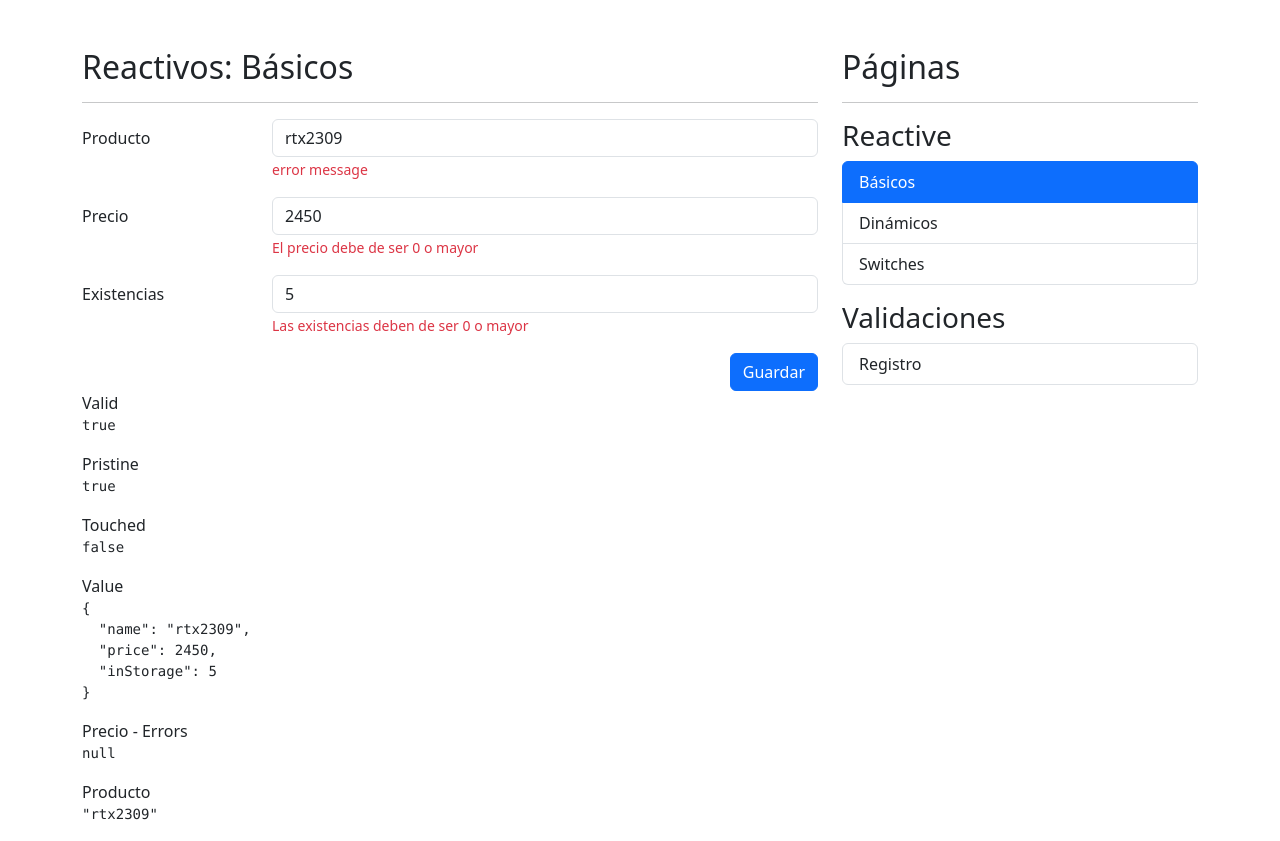
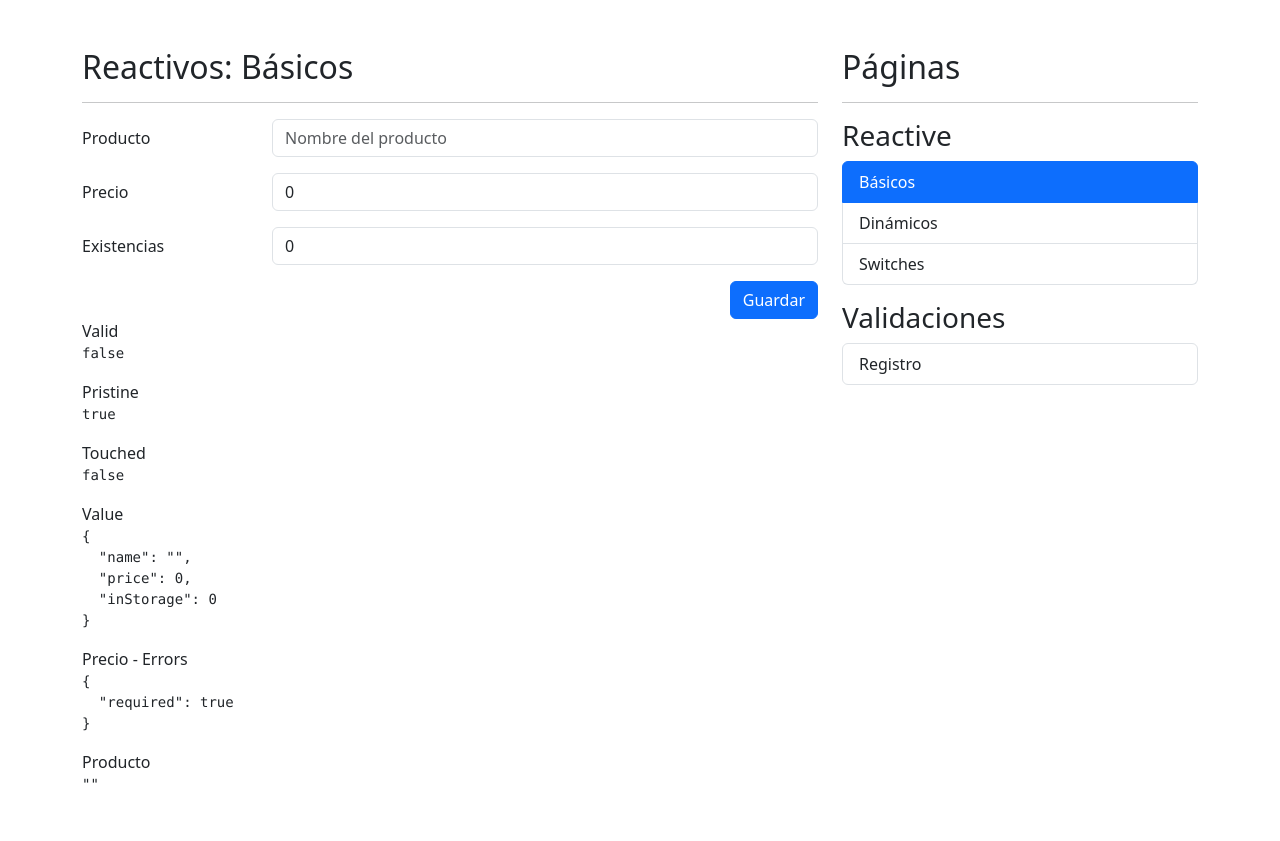
Before and after one commit to jhongmez/formsReactiveApp, an Angular app: page /reactive/basic in a window 1280 px wide. After the commit the page ends 811 px from the top, so only its background shows below. Built offline with nearby package versions, Linux system fonts and the light colour scheme.

Commit message:
Add new validate for inputs

```diff
--- a/src/app/reactive/pages/basic-page/basic-page.component.html
+++ b/src/app/reactive/pages/basic-page/basic-page.component.html
@@ -16,10 +16,10 @@
 									formControlName="name"
 									placeholder="Nombre del producto">
 
-						  <span class="form-text text-danger">
+							<span *ngIf="isValidField('name')" class="form-text text-danger">
 								<!-- Debe de ser de 3 letras -->
-								error message
-						  </span>
+								{{ getFieldError('name') }}
+							</span>
 					 </div>
 				</div>
 
@@ -31,7 +31,7 @@
 									class="form-control"
 									formControlName="price"
 									placeholder="Precio del producto">
-						  <span class="form-text text-danger">
+						  <span *ngIf="isValidField('price')" class="form-text text-danger">
 								El precio debe de ser 0 o mayor
 						  </span>
 					 </div>
@@ -46,7 +46,7 @@
 									formControlName="inStorage"
 									placeholder="Existencias del producto">
 
-						  <span class="form-text text-danger">
+						  <span *ngIf="isValidField('inStorage')" class="form-text text-danger">
 								 Las existencias deben de ser 0 o mayor
 						  </span>
 					 </div>
--- a/src/app/reactive/pages/basic-page/basic-page.component.ts
+++ b/src/app/reactive/pages/basic-page/basic-page.component.ts
@@ -28,11 +28,38 @@ export class BasicPageComponent implements OnInit {
 	constructor( private formBuilder: FormBuilder ) {}
 
 	ngOnInit(): void {
-		this.myForm.reset( rtx2309 );
+		// this.myForm.reset( rtx2309 );
+	}
+
+	isValidField( field: string ): boolean | null {
+		return this.myForm.controls[field].errors &&
+			this.myForm.controls[field].touched
+	}
+
+	getFieldError( field: string ): string | null {
+
+		if( !this.myForm.controls[field] ) return null;
+
+		const errors = this.myForm.controls[field].errors || {};
+
+		for (const key of Object.keys(errors)) {
+			switch( key ) {
+				case 'required':
+					return 'Este campo es requerido';
+				case 'minlength':
+					return `Este campo requiere minimo ${ errors['minlength'].requiredLength } letras`;
+			}
+		}
+
+		return null;
+
 	}
 
 	onSave() {
-		if (this.myForm.invalid) return;
+		if (this.myForm.invalid) {
+			this.myForm.markAllAsTouched();
+			return;
+		}
 		console.log(this.myForm.value);
 		this.myForm.reset({ price: 0, inStorage: 0});
 	}
```
